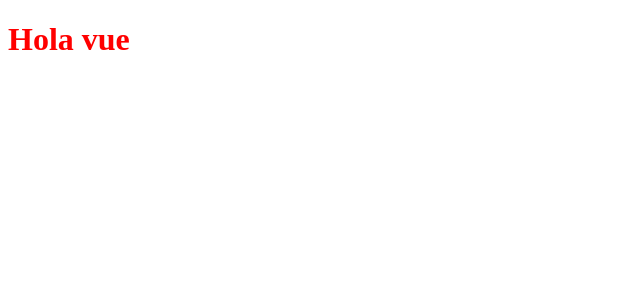
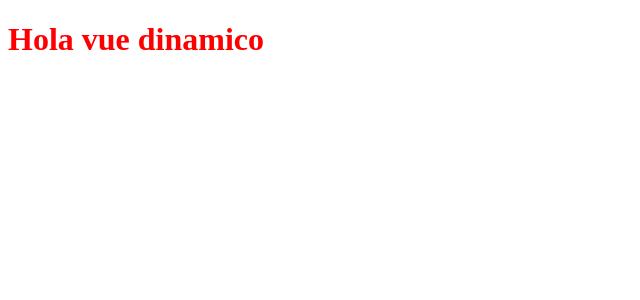
Before and after one commit to yorch-cc/Capacitacion-VUE, a Vue app in the folder vue-project/: page / in a window 1280 px wide. Shown: the top 300 px of the page, without its empty margins (0-640 px from the left). Built offline with nearby package versions, Linux system fonts and the light colour scheme.

Commit message:
feat(App.vue): ✨ add text interpolation with name variable

```diff
--- a/vue-project/src/App.vue
+++ b/vue-project/src/App.vue
@@ -1,7 +1,9 @@
-<script setup></script>
+<script setup>
+const name = 'vue dinamico'
+</script>
 
 <template>
-  <h1>Hola vue</h1>
+  <h1>Hola {{ name }}</h1>
 </template>
 
 <style>
```
